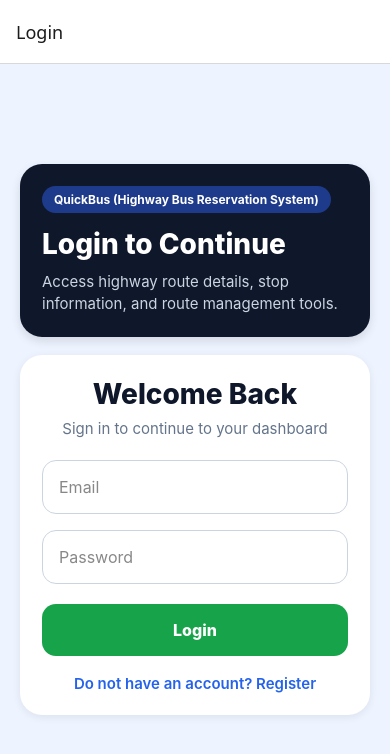
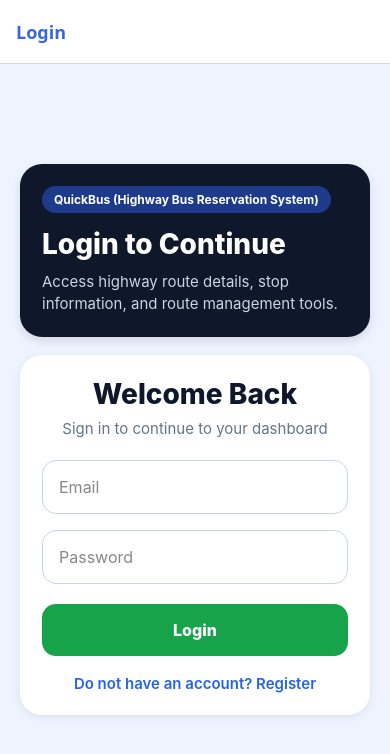
Before and after one commit to AselKarunathilaka/Bus-System, a React Native app in the folder mobile-app/: screen / in a window 390 px wide. Shown: the top 754 px of the page. Built offline with nearby package versions, Linux system fonts and the light colour scheme; no server answers.

Commit message:
feat: add global home navigation icon to app header for rapid navigation

```diff
--- a/mobile-app/navigation/AppNavigator.js
+++ b/mobile-app/navigation/AppNavigator.js
@@ -2,6 +2,8 @@
 import { NavigationContainer } from "@react-navigation/native";
 import { createNativeStackNavigator } from "@react-navigation/native-stack";
 import { AuthContext } from "../context/AuthContext";
+import { TouchableOpacity } from "react-native";
+import { Ionicons } from "@expo/vector-icons";
 
 import LoginScreen from "../screens/LoginScreen";
 import RegisterScreen from "../screens/RegisterScreen";
@@ -30,7 +32,24 @@
 
   return (
     <NavigationContainer>
-      <Stack.Navigator>
+      <Stack.Navigator
+        screenOptions={({ navigation, route }) => ({
+          headerRight: () => {
+            if (authToken && route.name !== "Home") {
+              return (
+                <TouchableOpacity onPress={() => navigation.navigate("Home")} style={{ marginRight: 15 }}>
+                  <Ionicons name="home" size={24} color="#3567e0" />
+                </TouchableOpacity>
+              );
+            }
+            return null;
+          },
+          headerTitleStyle: {
+            fontWeight: "bold",
+          },
+          headerTintColor: "#3567e0",
+        })}
+      >
         {authToken ? (
           <>
             <Stack.Screen name="Home" component={HomeScreen} />
```
